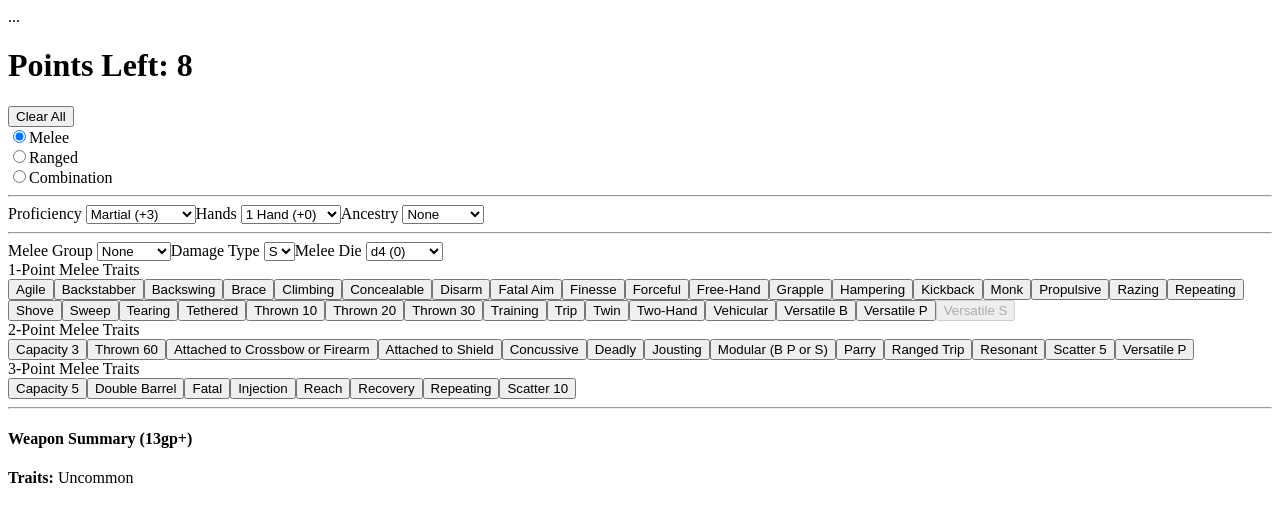
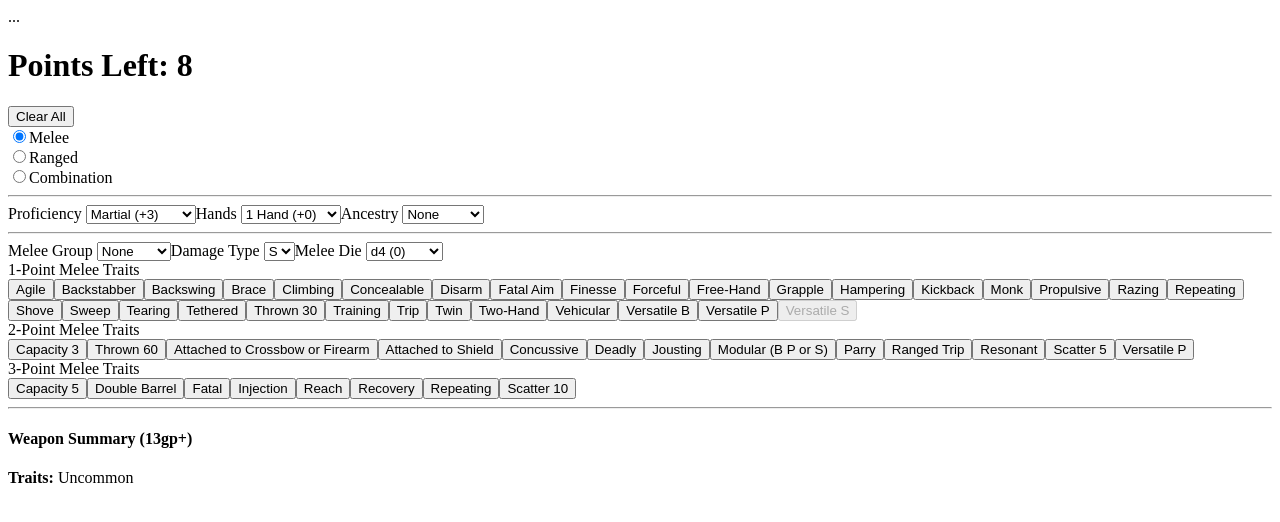
Before and after one commit to aegorsuch/PF2E-Weapon-Builder, a Vue app: page / in a window 1280 px wide. Shown: the top 522 px of the page. Built offline with nearby package versions, Linux system fonts and the light colour scheme.

Commit message:
removed thrown 10 and thrown 20

```diff
--- a/src/App.vue
+++ b/src/App.vue
@@ -202,16 +202,16 @@
 
 <script>
 const groupTraitWhitelist = {
-  'Axe': ['Agile', 'Climbing', 'Deadly', 'Disarm', 'Finesse', 'Forceful', 'Parry', 'Shove', 'Sweep', 'Thrown 10', 'Thrown 20', 'Thrown 30', 'Thrown 60', 'Trip', 'Two-Hand', 'Vehicular', 'Versatile P'],
+  'Axe': ['Agile', 'Climbing', 'Deadly', 'Disarm', 'Finesse', 'Forceful', 'Parry', 'Shove', 'Sweep', 'Thrown 30', 'Thrown 60', 'Trip', 'Two-Hand', 'Vehicular', 'Versatile P'],
   'Bow': ['Capacity 3', 'Concussive', 'Deadly', 'Forceful', 'Modular (B P or S)', 'Monk', 'Parry', 'Propulsive','Razing'],
   'Brawling': ['Agile', 'Backstabber', 'Deadly', 'Disarm', 'Fatal', 'Finesse', 'Free-Hand', 'Grapple', 'Modular (B P or S)', 'Monk', 'Parry', 'Reach', 'Shove', 'Trip', 'Twin', 'Unarmed', 'Versatile P'],
-  'Club': ['Agile', 'Attached to Crossbow or Firearm', 'Backswing', 'Concealable', 'Deadly', 'Disarm', 'Fatal', 'Free-Hand', 'Finesse', 'Forceful', 'Monk', 'Parry', 'Ranged Trip', 'Razing', 'Reach', 'Recovery', 'Shove', 'Sweep', 'Tearing', 'Tethered', 'Thrown 10', 'Thrown 20', 'Thrown 30', 'Thrown 60', 'Trip', 'Twin', 'Two-Hand', 'Vehicular', 'Versatile B', 'Versatile P'],
+  'Club': ['Agile', 'Attached to Crossbow or Firearm', 'Backswing', 'Concealable', 'Deadly', 'Disarm', 'Fatal', 'Free-Hand', 'Finesse', 'Forceful', 'Monk', 'Parry', 'Ranged Trip', 'Razing', 'Reach', 'Recovery', 'Shove', 'Sweep', 'Tearing', 'Tethered', 'Thrown 30', 'Thrown 60', 'Trip', 'Twin', 'Two-Hand', 'Vehicular', 'Versatile B', 'Versatile P'],
   'Crossbow': ['Backstabber', 'Capacity 5', 'Deadly', 'Fatal Aim', 'Free-Hand', 'Parry', 'Repeating'],
-  'Dart': ['Agile','Concealable', 'Deadly', 'Disarm', 'Finesse', 'Free-Hand', 'Monk', 'Propulsive', 'Recovery', 'Sweep', 'Tethered', 'Thrown 10', 'Thrown 20', 'Thrown 30', 'Thrown 60'],
+  'Dart': ['Agile','Concealable', 'Deadly', 'Disarm', 'Finesse', 'Free-Hand', 'Monk', 'Propulsive', 'Recovery', 'Sweep', 'Tethered', 'Thrown 30', 'Thrown 60'],
   'Firearm':['Attached to Shield', 'Capacity 3', 'Capacity 5', 'Concealable', 'Concussive', 'Double Barrel', 'Fatal', 'Fatal Aim', 'Kickback', 'Modular (B P or S)', 'Razing', 'Repeating', 'Scatter 5', 'Scatter 10'],
-  'Flail': ['Agile', 'Backswing', 'Deadly', 'Disarm', 'Finesse', 'Forceful', 'Grapple', 'Hampering', 'Monk', 'Parry', 'Ranged Trip', 'Razing', 'Reach', 'Sweep', 'Tethered', 'Thrown 10', 'Thrown 20', 'Thrown 30', 'Thrown 60', 'Training', 'Trip', 'Twin', 'Versatile B', 'Versatile P'],
+  'Flail': ['Agile', 'Backswing', 'Deadly', 'Disarm', 'Finesse', 'Forceful', 'Grapple', 'Hampering', 'Monk', 'Parry', 'Ranged Trip', 'Razing', 'Reach', 'Sweep', 'Tethered', 'Thrown 30', 'Thrown 60', 'Training', 'Trip', 'Twin', 'Versatile B', 'Versatile P'],
   'Hammer': ['Agile', 'Backswing', 'Brace', 'Razing', 'Reach', 'Shove', 'Thrown 20', 'Thrown 60', 'Trip', 'Two-Hand', 'Versatile P'],
-  'Knife': ['Agile', 'Attached to Crossbow or Firearm', 'Backstabber', 'Concealable', 'Deadly', 'Disarm', 'Fatal', 'Finesse', 'Free-Hand', 'Injection', 'Monk', 'Parry', 'Resonant', 'Sweep', 'Thrown 10', 'Thrown 20', 'Thrown 30', 'Thrown 60', 'Trip', 'Twin', 'Two-Hand', 'Vehicular', 'Versatile B', 'Versatile P', 'Versatile S'],
+  'Knife': ['Agile', 'Attached to Crossbow or Firearm', 'Backstabber', 'Concealable', 'Deadly', 'Disarm', 'Fatal', 'Finesse', 'Free-Hand', 'Injection', 'Monk', 'Parry', 'Resonant', 'Sweep', 'Thrown 30', 'Thrown 60', 'Trip', 'Twin', 'Two-Hand', 'Vehicular', 'Versatile B', 'Versatile P', 'Versatile S'],
   'Pick': ['Agile', 'Backstabber', 'Deadly', 'Fatal', 'Modular (B P or S)', 'Trip'],
   'Polearm': ['Backswing', 'Deadly', 'Disarm', 'Forceful', 'Hampering', 'Razing', 'Reach', 'Shove', 'Sweep', 'Tethered', 'Thrown 20', 'Thrown 60', 'Trip', 'Versatile B', 'Versatile P', 'Versatile S'],
   'Shield': ['Attached to Shield'],
@@ -233,7 +233,7 @@ export default {
       rangedGroups: ['Bow', 'Crossbow', 'Dart', 'Sling', 'Firearm', 'Knife'],
       ancestries: ['Dwarf', 'Elf', 'Gnome', 'Goblin', 'Halfling', 'Jotunborn', 'Orc', 'Tengu'],
       traitCategories: {
-        onePoint: ['Agile', 'Backstabber', 'Backswing', 'Brace', 'Climbing', 'Concealable', 'Disarm', 'Fatal Aim', 'Finesse', 'Forceful', 'Free-Hand', 'Grapple', 'Hampering', 'Kickback', 'Monk', 'Propulsive', 'Razing', 'Repeating', 'Shove', 'Sweep', 'Tearing', 'Tethered', 'Thrown 10', 'Thrown 20', 'Thrown 30', 'Training', 'Trip', 'Twin', 'Two-Hand', 'Vehicular', 'Versatile B', 'Versatile P', 'Versatile S'],
+        onePoint: ['Agile', 'Backstabber', 'Backswing', 'Brace', 'Climbing', 'Concealable', 'Disarm', 'Fatal Aim', 'Finesse', 'Forceful', 'Free-Hand', 'Grapple', 'Hampering', 'Kickback', 'Monk', 'Propulsive', 'Razing', 'Repeating', 'Shove', 'Sweep', 'Tearing', 'Tethered', 'Thrown 30', 'Training', 'Trip', 'Twin', 'Two-Hand', 'Vehicular', 'Versatile B', 'Versatile P', 'Versatile S'],
         twoPoint: ['Capacity 3', 'Thrown 60', 'Attached to Crossbow or Firearm', 'Attached to Shield', 'Concussive', 'Deadly', 'Jousting', 'Modular (B P or S)', 'Parry', 'Ranged Trip', 'Resonant', 'Scatter 5', 'Versatile P'],
         threePoint: ['Capacity 5', 'Double Barrel', 'Fatal', 'Injection', 'Reach', 'Recovery', 'Repeating', 'Scatter 10']
       }
```
